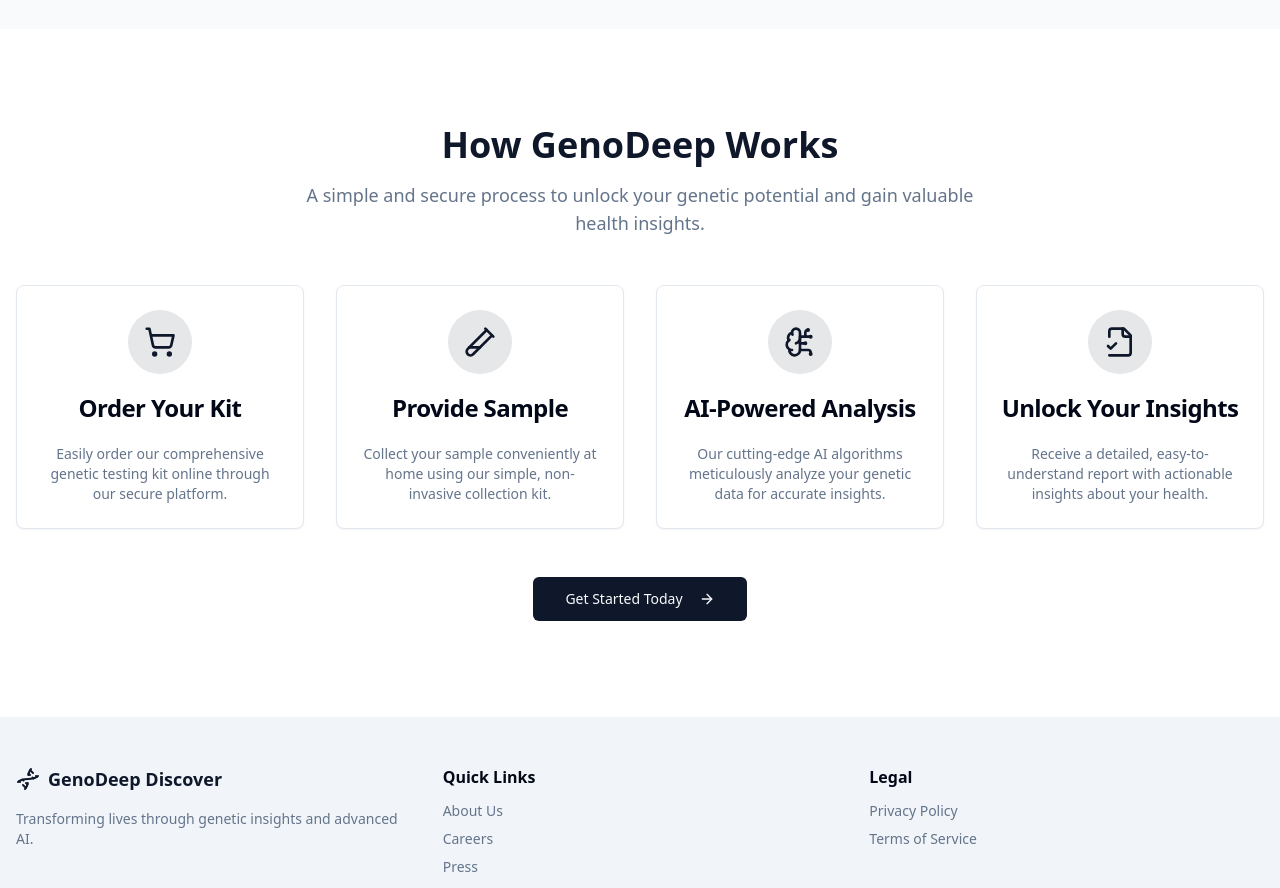
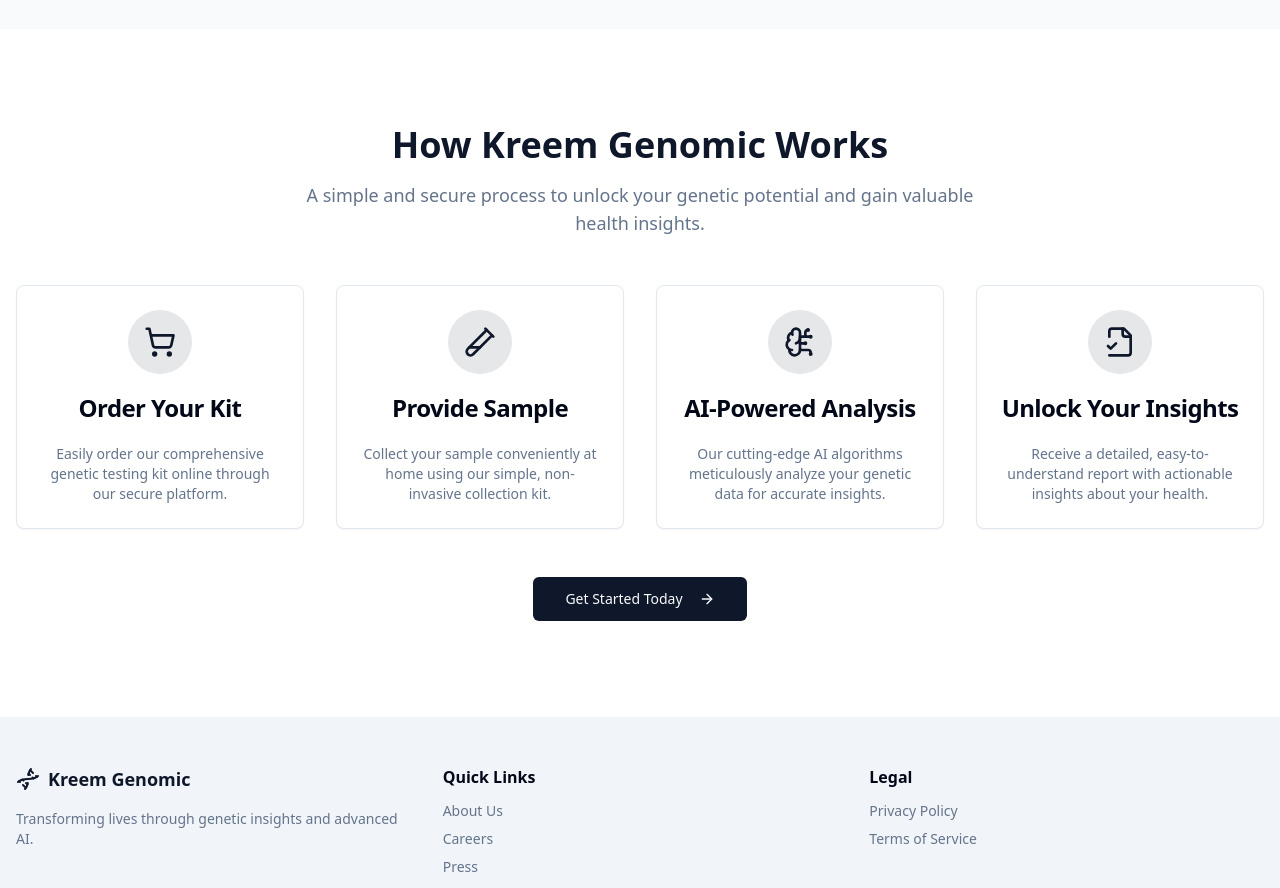
Before and after one commit to Kreem33/geno-deep-discover, a React (Vite) app: page / in a window 1280 px wide. Shown: the part 1900-2788 px from the top of the page. Built offline with nearby package versions, Linux system fonts and the light colour scheme.

Commit message:
Rename "GenoDeep Discover" to "Kreem Genomic"
Replaces all instances of "GenoDeep Discover" with "Kreem Genomic" in the project.

```diff
--- a/index.html
+++ b/index.html
@@ -1,14 +1,15 @@
+
 <!DOCTYPE html>
 <html lang="en">
   <head>
     <meta charset="UTF-8" />
     <meta name="viewport" content="width=device-width, initial-scale=1.0" />
-    <title>geno-deep-discover</title>
-    <meta name="description" content="Lovable Generated Project" />
+    <title>Kreem Genomic</title>
+    <meta name="description" content="Kreem Genomic - Lovable Generated Project" />
     <meta name="author" content="Lovable" />
 
-    <meta property="og:title" content="geno-deep-discover" />
-    <meta property="og:description" content="Lovable Generated Project" />
+    <meta property="og:title" content="Kreem Genomic" />
+    <meta property="og:description" content="Kreem Genomic - Lovable Generated Project" />
     <meta property="og:type" content="website" />
     <meta property="og:image" content="https://lovable.dev/opengraph-image-p98pqg.png" />
 
--- a/src/components/layout/Footer.tsx
+++ b/src/components/layout/Footer.tsx
@@ -11,7 +11,7 @@ const Footer = () => {
           <div>
             <a href="/" className="flex items-center space-x-2 text-lg font-semibold text-primary mb-4">
               <Dna className="h-6 w-6" />
-              <span>GenoDeep Discover</span>
+              <span>Kreem Genomic</span>
             </a>
             <p className="text-sm">
               Transforming lives through genetic insights and advanced AI.
@@ -35,7 +35,7 @@ const Footer = () => {
           </div>
         </div>
         <div className="mt-8 pt-8 border-t border-border text-center text-sm text-muted-foreground">
-          <p>&copy; {currentYear} GenoDeep Discover. All rights reserved.</p>
+          <p>&copy; {currentYear} Kreem Genomic. All rights reserved.</p>
         </div>
       </div>
     </footer>
--- a/src/components/layout/Navbar.tsx
+++ b/src/components/layout/Navbar.tsx
@@ -9,7 +9,7 @@ const Navbar = () => {
       <div className="container mx-auto px-4 h-16 flex items-center justify-between">
         <a href="/" className="flex items-center space-x-2 text-xl font-semibold text-primary">
           <Dna className="h-7 w-7" />
-          <span>GenoDeep Discover</span>
+          <span>Kreem Genomic</span>
         </a>
         <div className="flex items-center space-x-4">
           <Button variant="ghost">Our Science</Button>
--- a/src/components/sections/HowItWorksSection.tsx
+++ b/src/components/sections/HowItWorksSection.tsx
@@ -1,4 +1,3 @@
-
 import React from 'react';
 import { ShoppingCart, TestTube2, BrainCircuit, FileCheck2, ArrowRight } from 'lucide-react';
 import { Button } from '@/components/ui/button';
@@ -32,7 +31,7 @@ const HowItWorksSection = () => {
     <section className="py-16 md:py-24 bg-background">
       <div className="container mx-auto px-4">
         <div className="text-center mb-12">
-          <h2 className="text-3xl md:text-4xl font-bold text-primary mb-4">How GenoDeep Works</h2>
+          <h2 className="text-3xl md:text-4xl font-bold text-primary mb-4">How Kreem Genomic Works</h2>
           <p className="text-lg text-muted-foreground max-w-2xl mx-auto">
             A simple and secure process to unlock your genetic potential and gain valuable health insights.
           </p>
```
Also changed, not shown: 1 other file (tests, documents, lock files or other folders).
